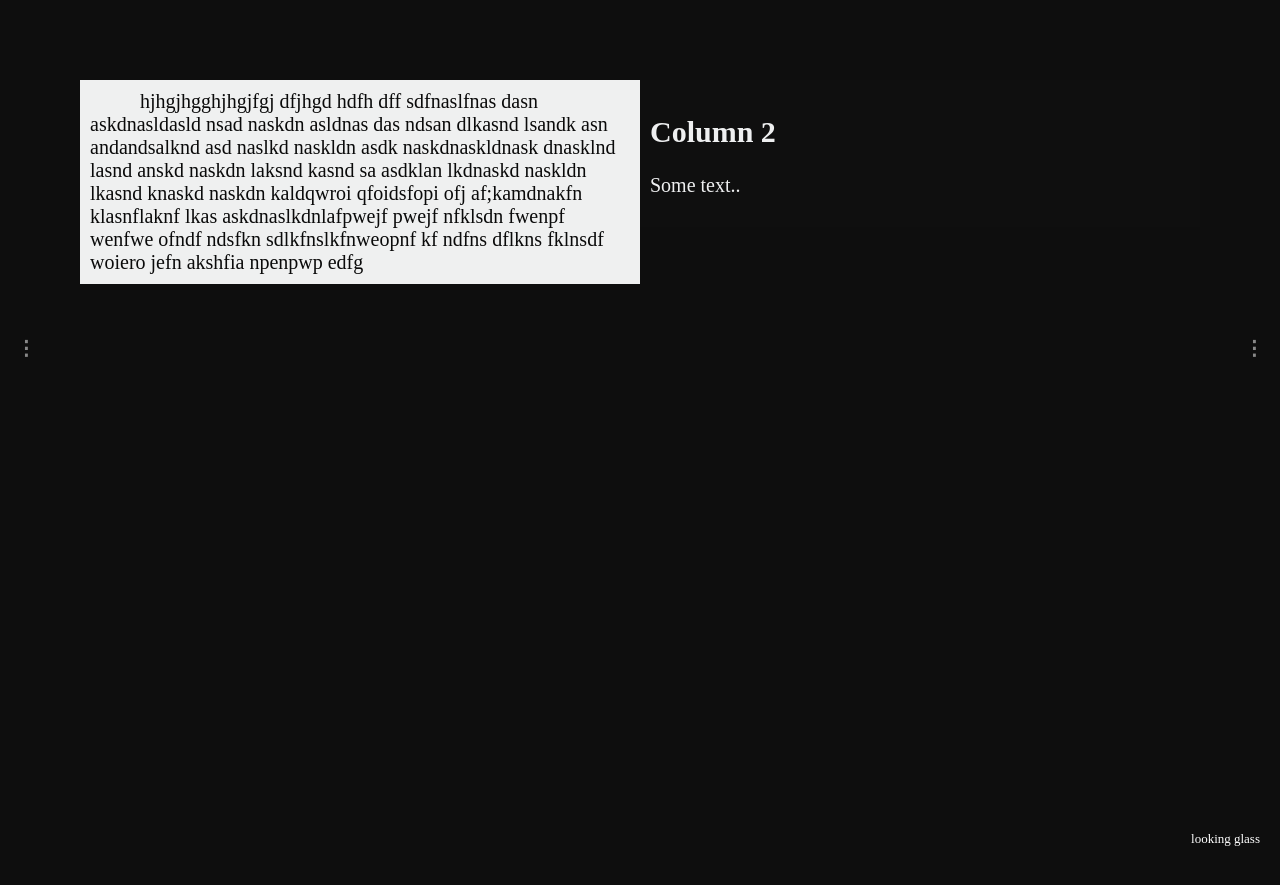
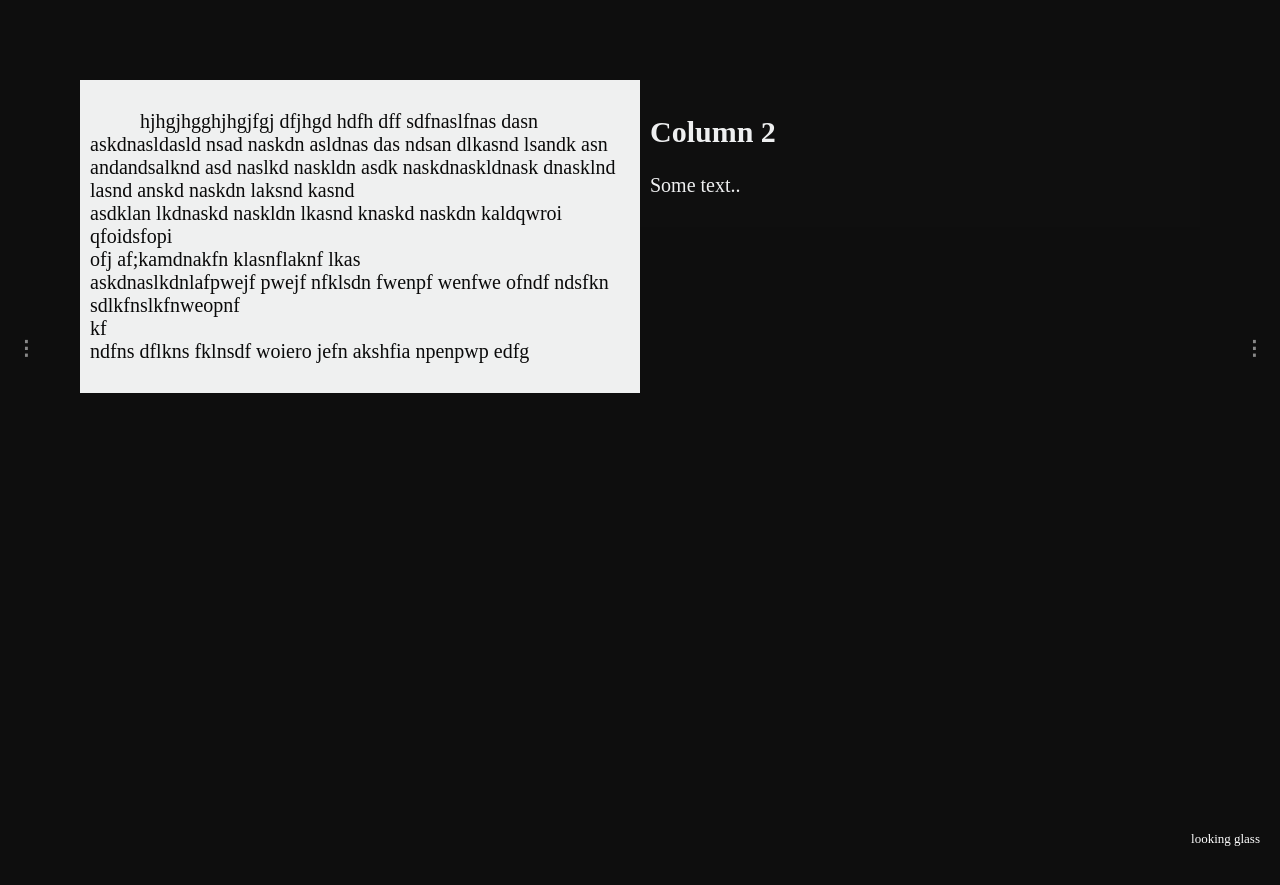
Before and after one commit to hafizzainal/hafizzainal.github.io, a Jekyll site: the page built from index.md, in a window 1280 px wide. Shown: the top 885 px of the page. Built offline with Jekyll 4.4.1, drawn with Linux system fonts in a browser that asks for light colours; our own code applies the rules of GitHub Pages for plain Markdown files.

Commit message:
Update default.html

```diff
--- a/_layouts/default.html
+++ b/_layouts/default.html
@@ -206,11 +206,15 @@ img {vertical-align: middle;}
   <div class="mySlidesText">
     <div class="row">
       <div class="column" style="background-color:#eff0f0;">
-        <div class="work">hjhgjhgghjhgjfgj dfjhgd hdfh dff sdfnaslfnas dasn askdnasldasld nsad naskdn asldnas das ndsan dlkasnd lsandk asn
-          andandsalknd asd naslkd naskldn asdk naskdnaskldnask dnasklnd lasnd anskd naskdn laksnd kasnd sa
-           asdklan lkdnaskd naskldn lkasnd knaskd naskdn kaldqwroi qfoidsfopi ofj af;kamdnakfn klasnflaknf lkas
-          askdnaslkdnlafpwejf pwejf nfklsdn fwenpf wenfwe ofndf ndsfkn sdlkfnslkfnweopnf kf
-            ndfns dflkns fklnsdf woiero jefn akshfia npenpwp edfg</div>
+        <p class="work">hjhgjhgghjhgjfgj dfjhgd hdfh dff sdfnaslfnas dasn<br>
+            askdnasldasld nsad naskdn asldnas das ndsan dlkasnd lsandk asn<br>
+          andandsalknd asd naslkd naskldn asdk naskdnaskldnask dnasklnd<br>
+            lasnd anskd naskdn laksnd kasnd<br>
+           asdklan lkdnaskd naskldn lkasnd knaskd naskdn kaldqwroi qfoidsfopi<br>
+            ofj af;kamdnakfn klasnflaknf lkas<br>
+          askdnaslkdnlafpwejf pwejf nfklsdn fwenpf wenfwe ofndf ndsfkn sdlkfnslkfnweopnf<br>
+            kf<br>
+            ndfns dflkns fklnsdf woiero jefn akshfia npenpwp edfg<br></p>
       </div>
       <div class="column" style="background-color:#0f0f0f;">
       <h2>Column 2</h2>
```
